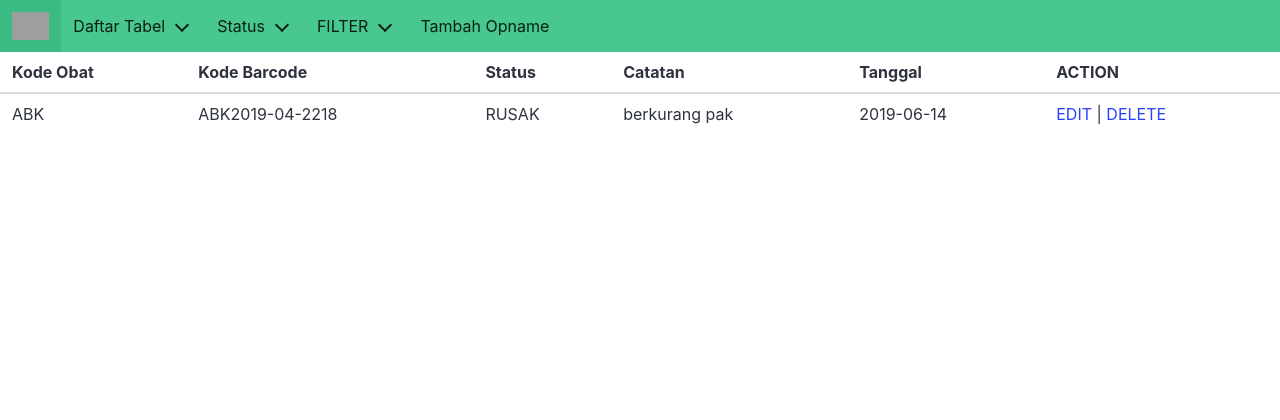
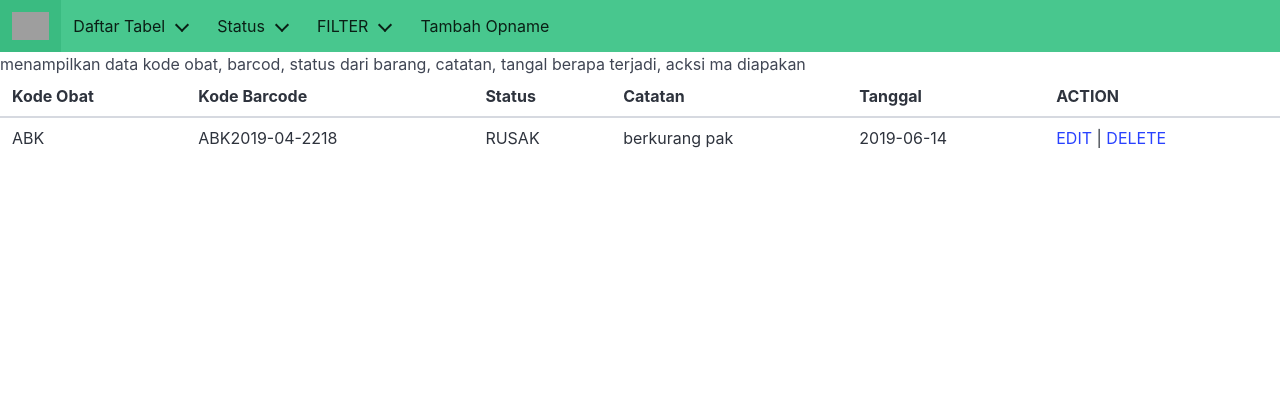
Before and after one commit to aulianapip/SIM-Apotik, a PHP site: page /rusak.php in a window 1280 px wide. Shown: the top 420 px of the page. Run offline with PHP 8.4, Linux system fonts and the light colour scheme; data comes from the database, SQL or seed files in the repository; a stand-in replaces the project's code that opens the database connection; some libraries are stand-ins or nearby versions; grey boxes are pictures that could not be loaded.

Commit message:
UAS - Menampilkan Data Obat pada opname yang rusak - 1700018251

```diff
--- a/rusak.php
+++ b/rusak.php
@@ -1,3 +1,7 @@
+<!-- AIRLA ISMAIL APRI RAHMAT 1700018261-->
+<!--uas no 1. Stock Opname adalah kegiatan perhitungan secara fisik atas persediaan barang di gudang
+secara fisik atas persedian barang di gudang yang akan dijual.Pada fitur yang kami buat
+kami menginputkan status kondisi barang yang berada ditoko, status antara lain adalah digudang rusak, hilang ,di pinjam , dan terjual. jika terjadi kesalahan input status maka dapat diubah dengan fitur edit, dan bila barang telah kembali atau di ganti atau telah di konfirmasi oleh pihak gudang dan kasir maka data opname dapat di hapus dengan fitur delete  -->
 <!DOCTYPE html>
 <html>
 <head>
@@ -102,6 +106,7 @@
 </nav>
 <table class="table is-fullwidth" >
   <thead>
+    menampilkan data kode obat, barcod, status dari barang, catatan, tangal berapa terjadi, acksi ma diapakan
     <tr>
       <th scope="col">Kode Obat</th>
       <th scope="col">Kode Barcode</th>
@@ -112,10 +117,11 @@
     </tr>
   </thead>
 		<?php
-			include "db.php";
+			include "db.php";//koneksi ke database
 
-      $query = mysqli_query($connect,"SELECT barcode.kode_obat AS kode_obat,opname.kode_barcode AS kode_barcode,opname.status AS status,catatan,tanggal from opname INNER JOIN barcode where opname.kode_barcode = barcode.kode_barcode AND opname.status = 'RUSAK' ");
-			foreach ($query as $data) {
+      $query = mysqli_query($connect,"SELECT barcode.kode_obat AS kode_obat,opname.kode_barcode AS kode_barcode,opname.status AS status,catatan,tanggal from opname INNER JOIN barcode where opname.kode_barcode = barcode.kode_barcode AND opname.status = 'RUSAK' ");//queri untuk mengambil data opname  dari database dan di tampilkan ke php(ke web) dan menampilkan data / barang yang telah rusak. dimana barcode diambil dari database gudang
+
+			foreach ($query as $data) {//query di inisialisasikan ke data
 				echo "<tr>
                 <td>$data[kode_obat]</td>
                 <td>$data[kode_barcode]</td>
```
Lines whose indentation alone changed are shown as unchanged.
